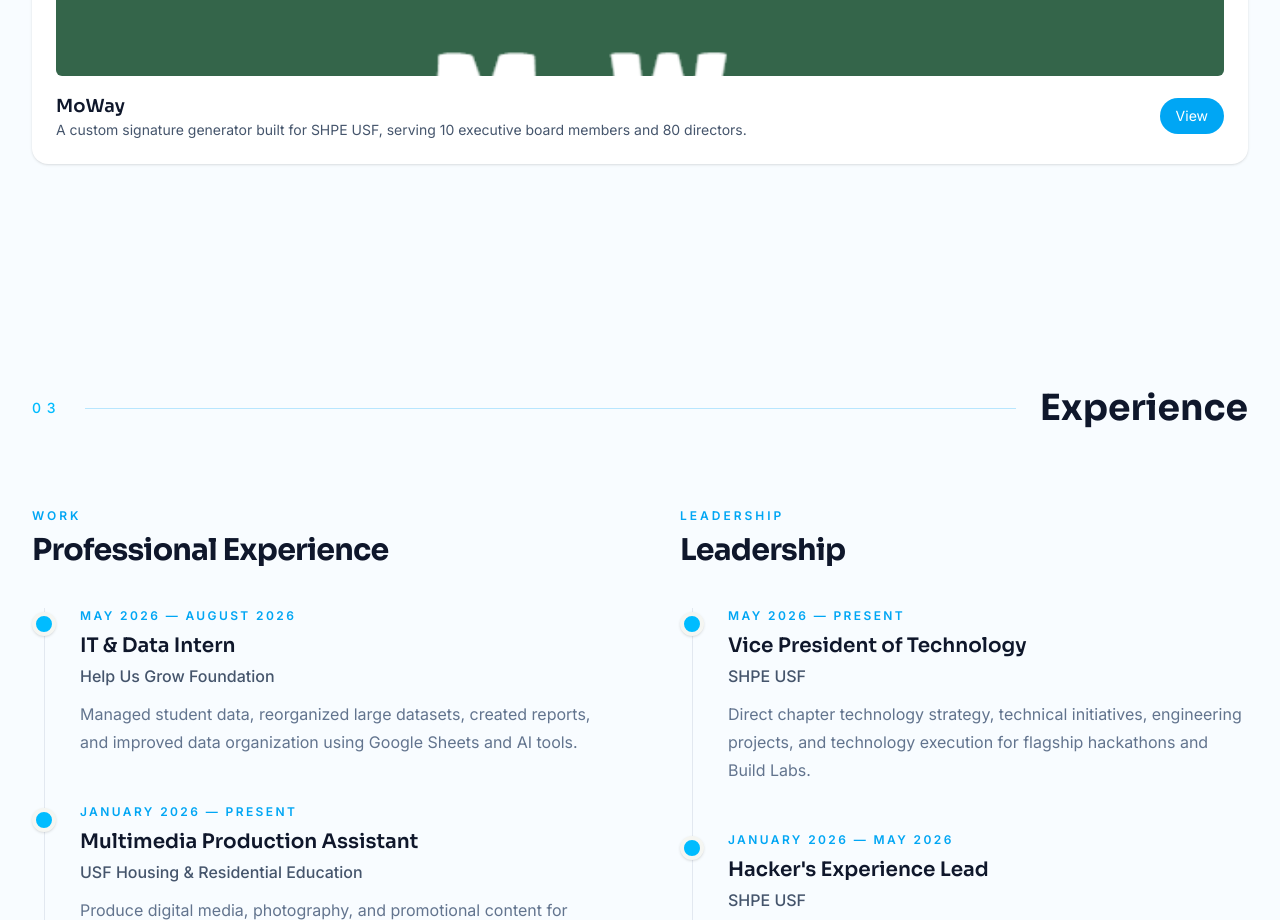
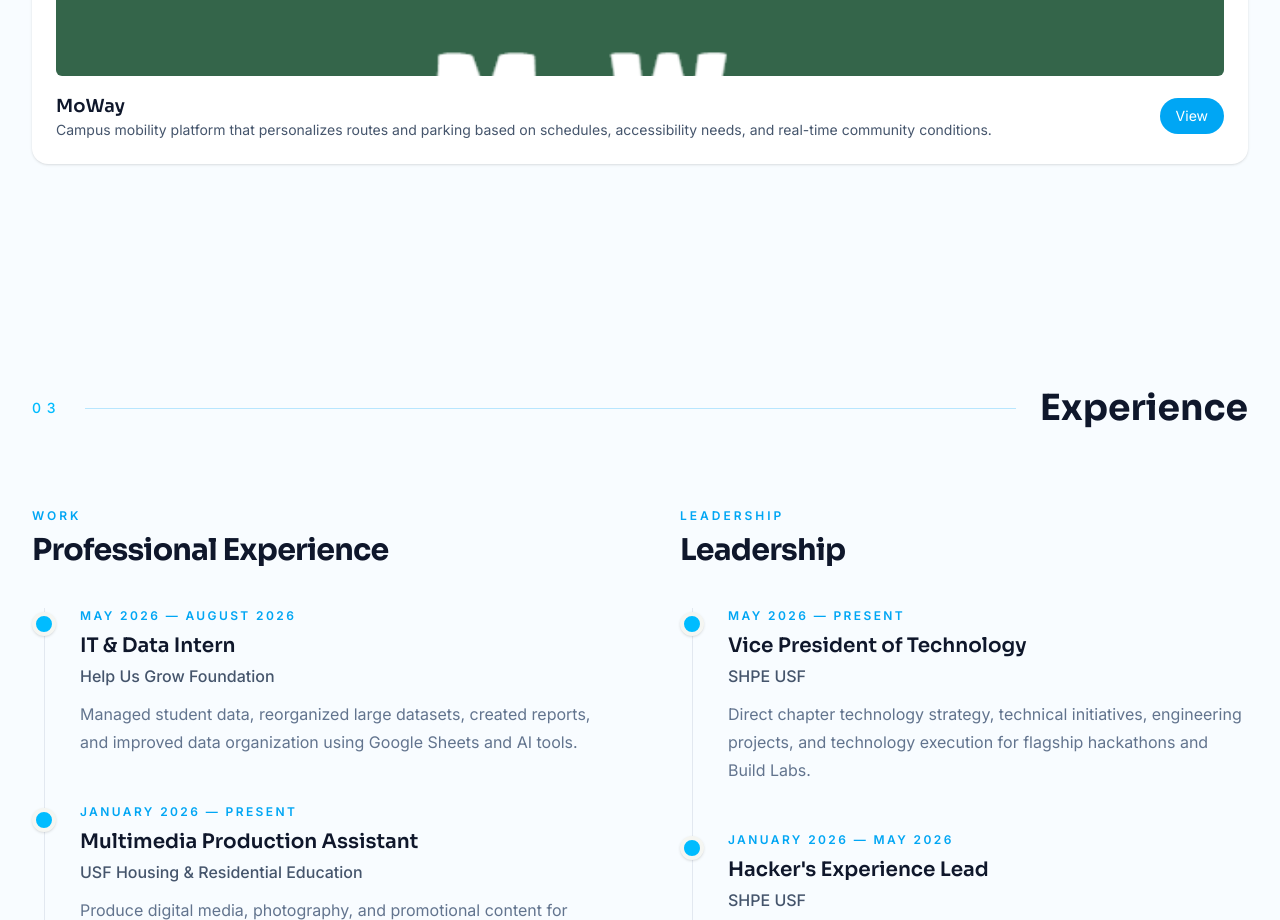
Before and after one commit to adrianamar06/adriana-portfolio, a Next.js app: page / in a window 1280 px wide. Shown: the part 2960-3880 px from the top of the page. Built offline with nearby package versions, Linux system fonts and the light colour scheme.

Commit message:
new moway description

```diff
--- a/data/projects.ts
+++ b/data/projects.ts
@@ -37,7 +37,7 @@
     role: "Full-Stack Developer",
 
     summary:
-      "A custom signature generator built for SHPE USF, serving 10 executive board members and 80 directors.",
+      "Campus mobility platform that personalizes routes and parking based on schedules, accessibility needs, and real-time community conditions.",
 
     github: "https://github.com/Jascel/MoWay",
 
```
